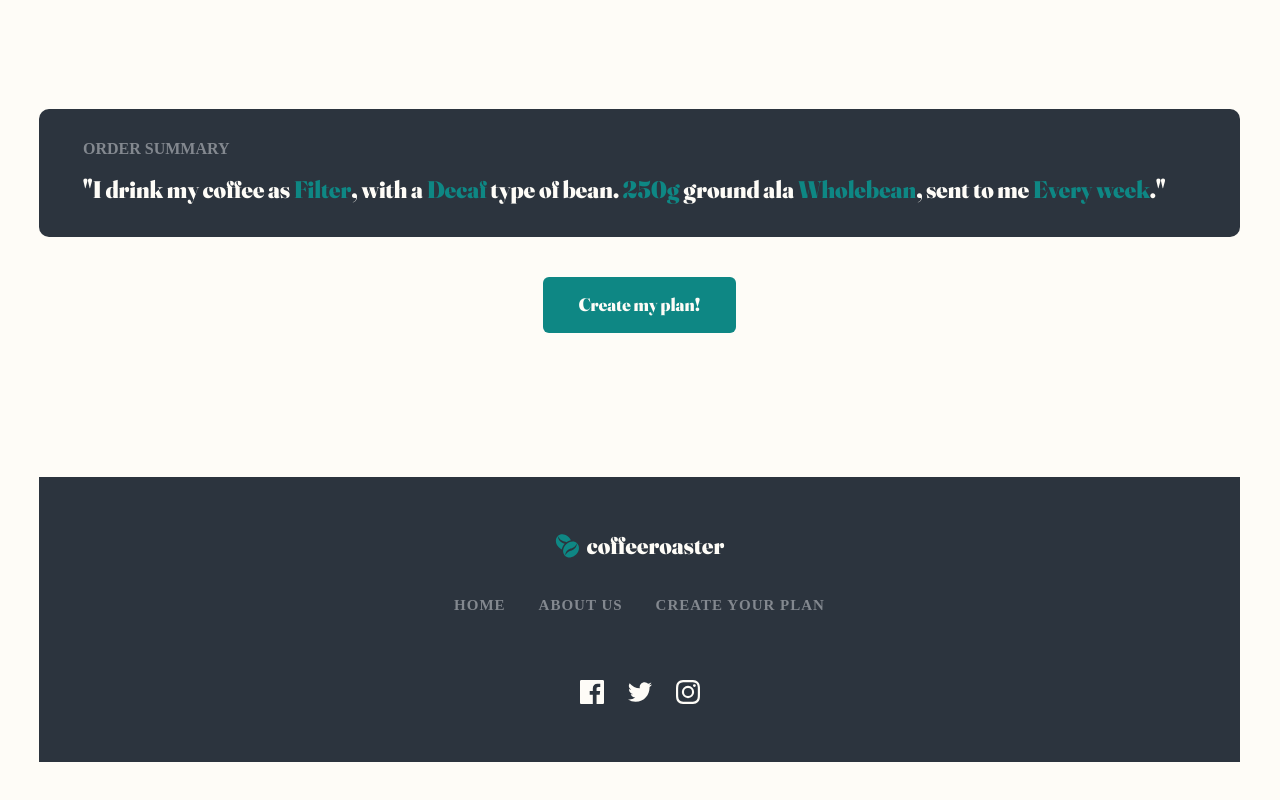
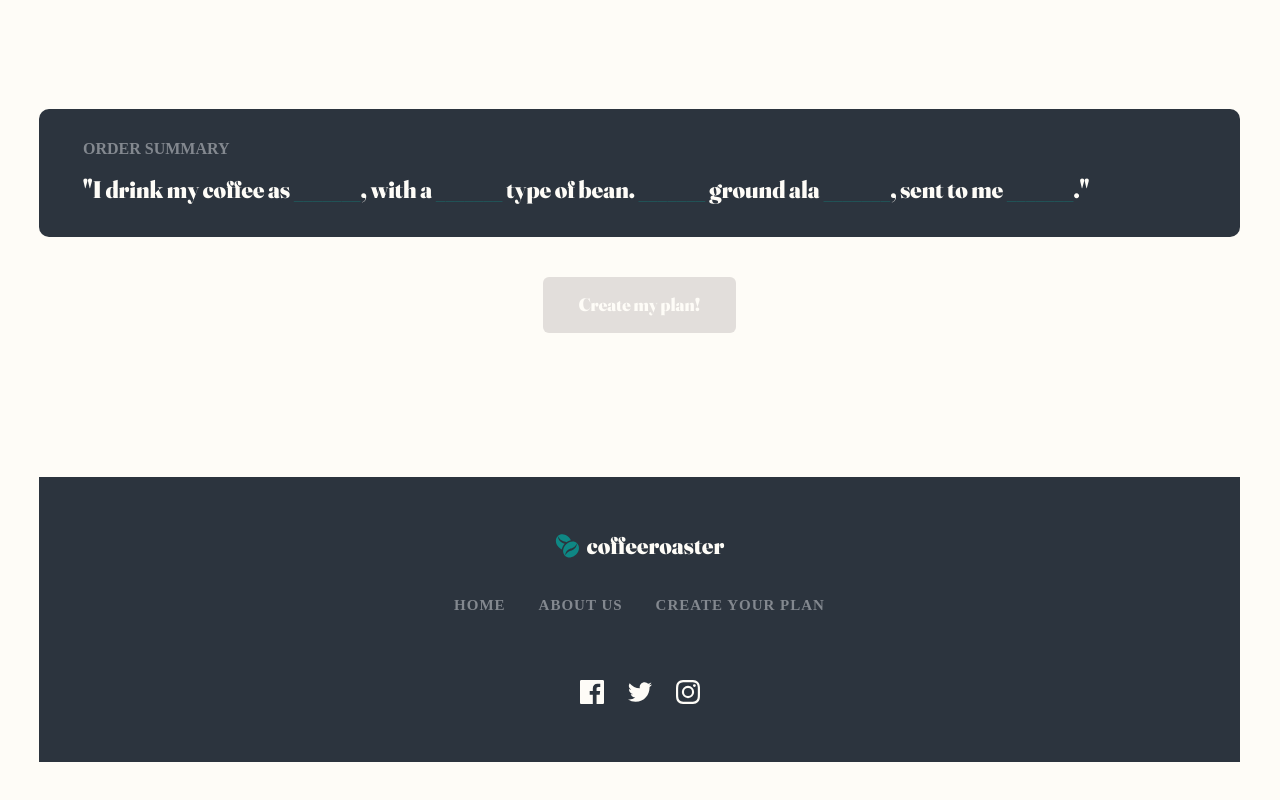
Before and after one commit to Oleksandr-Berd/coffeeroastersfixed, a React (Create React App) app: page /plan in a window 1280 px wide. Shown: the part 2079-2879 px from the top of the page. Built offline with nearby package versions, Linux system fonts and the light colour scheme.

Commit message:
made summary

```diff
--- a/src/App.tsx
+++ b/src/App.tsx
@@ -11,11 +11,11 @@ const PlanPage = lazy(() => import("./pages/PlanPage/PlanPage"));
 const App: React.FC = () => {
   const [isModalSummary, setIsModalSumamy] = useState<boolean>(false)
   const [orderSummary, setOrderSummary] = useState<OrderSummary>({
-    drinkWay: "Filter",
-    coffeeType: "Decaf",
-    coffeeVolume: "250g",
-    grindWay: "Wholebean",
-    frequency: "Every week",
+    drinkWay: "_______",
+    coffeeType: "_______",
+    coffeeVolume: "_______",
+    grindWay: "_______",
+    frequency: "_______",
   });
 
   const handleOrder = (name: OrderQuestion, title: string): void => {
--- a/src/components/Order/OrderStyled.ts
+++ b/src/components/Order/OrderStyled.ts
@@ -108,9 +108,7 @@ export const OptionsItem = styled.li<ActiveProps>`
   @media (min-width: 1440px) {
     transition: all 0.3s linear;
 
-    &:hover,
-    &:focus,
-    &:active {
+    &:hover {
       background-color: #fdd6ba;
       color: #333d4b;
       cursor: pointer;
--- a/src/components/Summary/Summary.tsx
+++ b/src/components/Summary/Summary.tsx
@@ -11,6 +11,12 @@ const Summary: React.FC<Props> = ({ orderSummary, toggleModalSummary }) => {
 
 const {drinkWay, coffeeType, coffeeVolume, grindWay, frequency} = orderSummary;
 
+const handleDisable = () => {
+  const isDisabled = Object.values(orderSummary).includes("_______") && orderSummary.drinkWay !== "Capsule"
+
+  return isDisabled
+}
+
   return (
     <SC.CommonCon>
       <SC.SummaryCon>
@@ -21,7 +27,7 @@ const {drinkWay, coffeeType, coffeeVolume, grindWay, frequency} = orderSummary;
           ."
         </SC.Body>
       </SC.SummaryCon>
-      <SC.SubmitOrderBtn onClick={toggleModalSummary}>Create my plan!</SC.SubmitOrderBtn>
+      <SC.SubmitOrderBtn onClick={toggleModalSummary} disabled={handleDisable()} status={handleDisable()}>Create my plan!</SC.SubmitOrderBtn>
     </SC.CommonCon>
   );
 };
--- a/src/components/Summary/SummaryStyled.ts
+++ b/src/components/Summary/SummaryStyled.ts
@@ -1,4 +1,8 @@
 import styled from "@emotion/styled";
+
+type StyleProps = {
+    status:boolean,
+}
 
 export const CommonCon = styled.div`
   margin-bottom: 120px;
@@ -76,7 +80,7 @@ export const Body = styled.p`
 
 `;
 
-export const SubmitOrderBtn = styled.button`
+export const SubmitOrderBtn = styled.button<StyleProps>`
   display: inline-block;
 
   padding-top: 15px;
@@ -88,7 +92,7 @@ export const SubmitOrderBtn = styled.button`
   font-size: 18px;
   line-height: 1.39;
 
-  background-color: #0e8784;
+  background-color:${props => props.status ? "#e2dedb" : " #0e8784"};
   color: #fefcf7;
 
   border: none;
```
